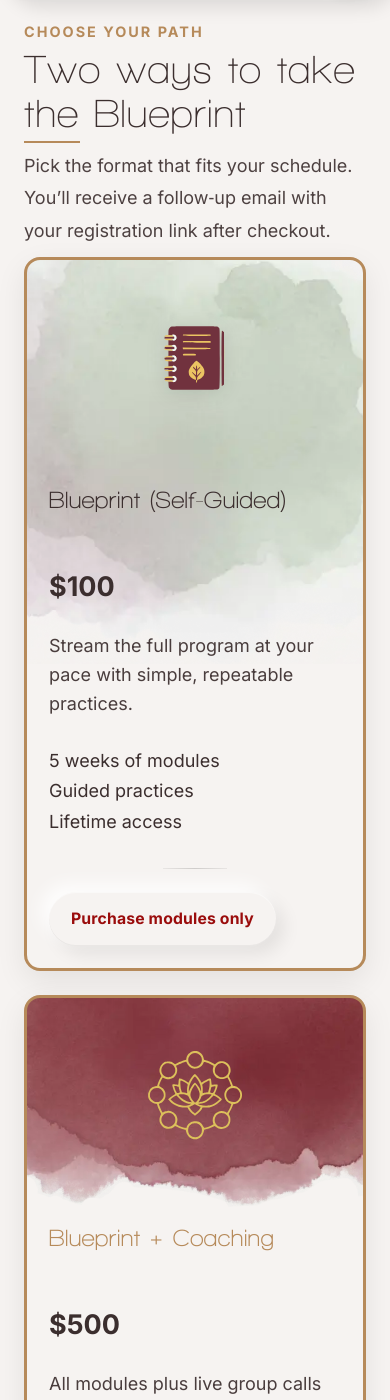
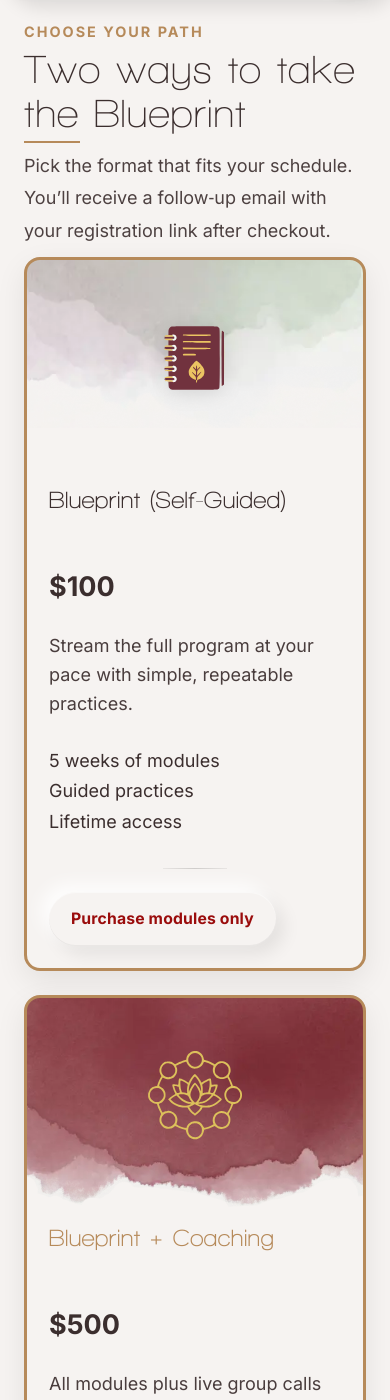
Before and after one commit to chriswakeley/test-blog, a Jekyll site: the page built from course.md, in a window 390 px wide and 1400 px high, scrolled down 2596 px. Built offline with Jekyll 4.4.1, drawn with Linux system fonts in a browser that asks for light colours.

Commit message:
Adjust background positioning for price card modules on mobile for improved visibility

```diff
--- a/assets/css/main.css
+++ b/assets/css/main.css
@@ -426,7 +426,7 @@ main{flex:1}
   .options-compare::before{content:none}
   .price-card{padding:0; --pc-pad:22px; padding-bottom: var(--pc-pad)}
   /* Ensure watercolor banners remain visible and similarly positioned on mobile */
-  .price-card.modules{ background-size:140% auto; background-position:center -30% }
+  .price-card.modules{ background-size:140% auto; background-position:center -130% }
   .price-card.coaching{ background-size:140% auto; background-position:center -10% }
   .brand .logo{ --logo-icon-size:40px }
   .grid.cols-3{grid-template-columns:1fr}
```
